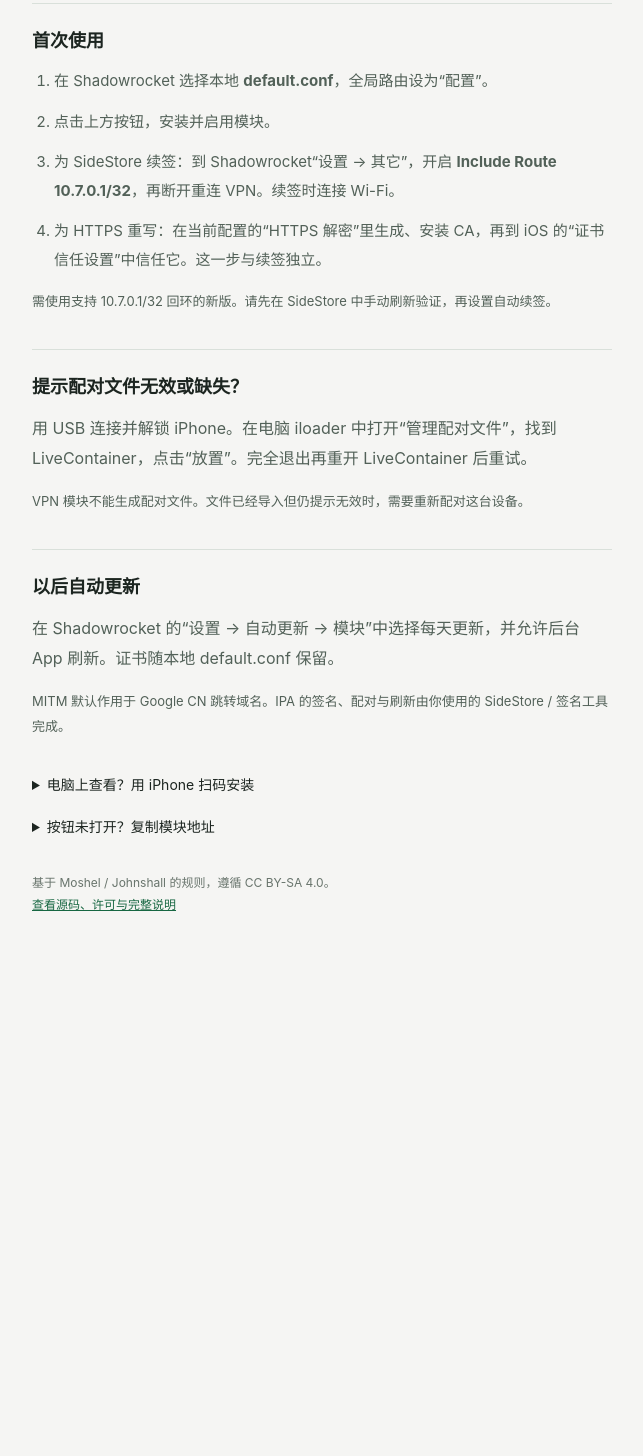
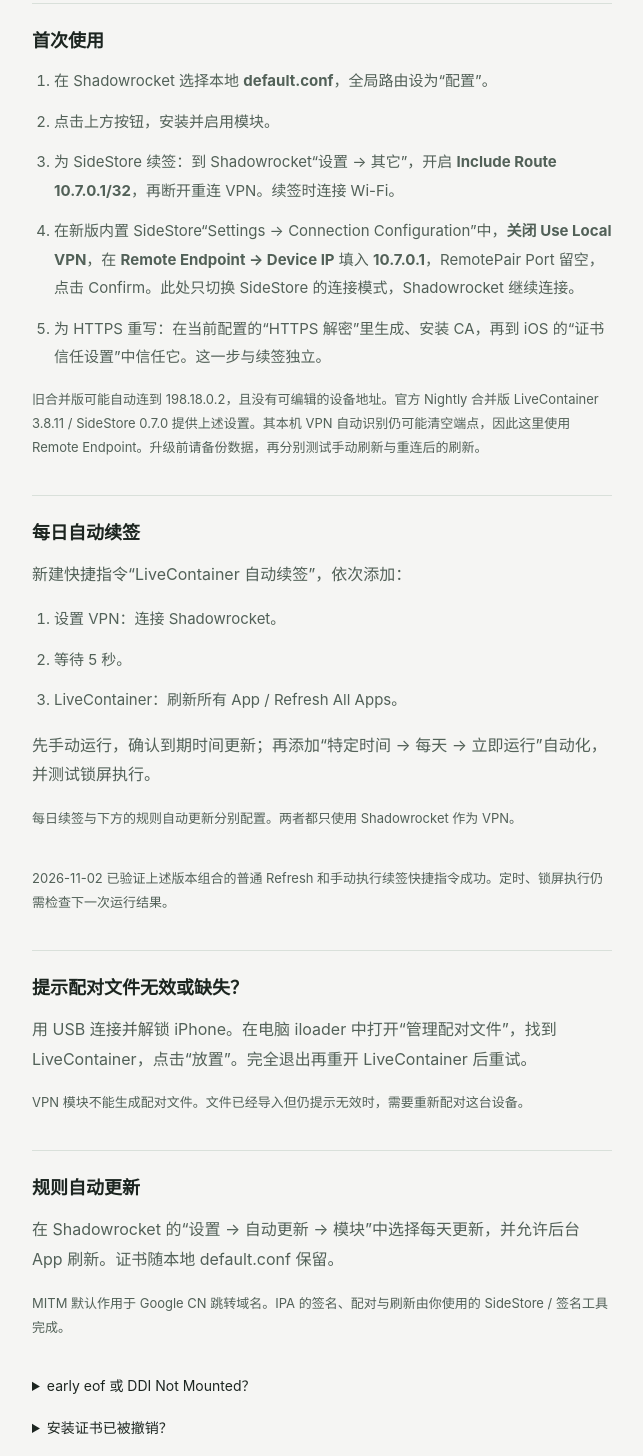
Before and after one commit to nikiz24/shadowrocket-sidestore-rules, a plain HTML site: page docs/index.html in a window 1280 px wide. Shown: the part 444-1900 px from the top of the page, without its empty margins (318-961 px from the left). Before the commit the page ends 1417 px from the top, so only its background shows below. Drawn offline with Linux system fonts and the light colour scheme.

Commit message:
Document explicit SideStore endpoint for Shadowrocket-only renewal (#2)
* Document fixed SideStore peer IP for Shadowrocket and daily renewal

* Use explicit remote endpoint mode and document certificate re-signing

* Record successful Shadowrocket-only refresh and Shortcut validation

* Clarify scope of static checks and device validation

```diff
--- a/docs/index.html
+++ b/docs/index.html
@@ -21,7 +21,7 @@
 <main>
   <small>SHADOWROCKET · SIDESTORE</small>
   <h1>分流与去广告，<br>一次导入。</h1>
-  <p>一个可更新的分流与 MITM 模块。要用 Shadowrocket 为 SideStore 提供本机回环，还需开启手机中的原生回环开关，并准备有效配对文件。</p>
+  <p>使用 Shadowrocket 提供本机回环，同时更新分流与去广告规则。SideStore 需配好有效配对文件，并把实际设备地址固定为 10.7.0.1。</p>
   <a class="button" id="install" href="shadowrocket://install?module=https%3A%2F%2Fraw.githubusercontent.com%2Fnikiz24%2Fshadowrocket-sidestore-rules%2Fmain%2FShadowrocket-SideStore.sgmodule">一键导入到 Shadowrocket ↗</a>
   <p class="note">请在 iPhone 的 Safari 中打开。Shadowrocket 将提示你安装此模块。</p>
   <section>
@@ -30,9 +30,22 @@
       <li>在 Shadowrocket 选择本地 <strong>default.conf</strong>，全局路由设为“配置”。</li>
       <li>点击上方按钮，安装并启用模块。</li>
       <li>为 SideStore 续签：到 Shadowrocket“设置 → 其它”，开启 <strong>Include Route 10.7.0.1/32</strong>，再断开重连 VPN。续签时连接 Wi-Fi。</li>
+      <li>在新版内置 SideStore“Settings → Connection Configuration”中，<strong>关闭 Use Local VPN</strong>，在 <strong>Remote Endpoint → Device IP</strong> 填入 <strong>10.7.0.1</strong>，RemotePair Port 留空，点击 Confirm。此处只切换 SideStore 的连接模式，Shadowrocket 继续连接。</li>
       <li>为 HTTPS 重写：在当前配置的“HTTPS 解密”里生成、安装 CA，再到 iOS 的“证书信任设置”中信任它。这一步与续签独立。</li>
     </ol>
-    <p class="note">需使用支持 10.7.0.1/32 回环的新版。请先在 SideStore 中手动刷新验证，再设置自动续签。</p>
+    <p class="note">旧合并版可能自动连到 198.18.0.2，且没有可编辑的设备地址。官方 Nightly 合并版 LiveContainer 3.8.11 / SideStore 0.7.0 提供上述设置。其本机 VPN 自动识别仍可能清空端点，因此这里使用 Remote Endpoint。升级前请备份数据，再分别测试手动刷新与重连后的刷新。</p>
+  </section>
+  <section>
+    <h2>每日自动续签</h2>
+    <p>新建快捷指令“LiveContainer 自动续签”，依次添加：</p>
+    <ol>
+      <li>设置 VPN：连接 Shadowrocket。</li>
+      <li>等待 5 秒。</li>
+      <li>LiveContainer：刷新所有 App / Refresh All Apps。</li>
+    </ol>
+    <p>先手动运行，确认到期时间更新；再添加“特定时间 → 每天 → 立即运行”自动化，并测试锁屏执行。</p>
+    <p class="note">每日续签与下方的规则自动更新分别配置。两者都只使用 Shadowrocket 作为 VPN。</p>
+    <p class="note">2026-11-02 已验证上述版本组合的普通 Refresh 和手动执行续签快捷指令成功。定时、锁屏执行仍需检查下一次运行结果。</p>
   </section>
   <section>
     <h2>提示配对文件无效或缺失？</h2>
@@ -40,10 +53,18 @@
     <p class="note">VPN 模块不能生成配对文件。文件已经导入但仍提示无效时，需要重新配对这台设备。</p>
   </section>
   <section>
-    <h2>以后自动更新</h2>
+    <h2>规则自动更新</h2>
     <p>在 Shadowrocket 的“设置 → 自动更新 → 模块”中选择每天更新，并允许后台 App 刷新。证书随本地 default.conf 保留。</p>
     <p class="note">MITM 默认作用于 Google CN 跳转域名。IPA 的签名、配对与刷新由你使用的 SideStore / 签名工具完成。</p>
   </section>
+  <details>
+    <summary>early eof 或 DDI Not Mounted？</summary>
+    <p>先检查 SideStore 实际连接地址。旧版可能误选 198.18.0.2；新版的 Use Local VPN 模式在接口识别失败时也可能清空设备端点。按上文使用 Remote Endpoint，固定为 10.7.0.1。若仍失败，再检查配对和开发者服务。</p>
+  </details>
+  <details>
+    <summary>安装证书已被撤销？</summary>
+    <p>确认当前 SideStore 持有有效证书后，在 My Apps 长按 LiveContainer，选择 Resign。扩展提示选择 Keep App Extensions (Use Main Profile)。重签安装完成后再测试 Refresh。</p>
+  </details>
   <details>
     <summary>电脑上查看？用 iPhone 扫码安装</summary>
     <img class="qr" src="install.png" width="180" height="180" alt="扫描后将打开 Shadowrocket 安装模块">
```
Also changed, not shown: 1 other file.
